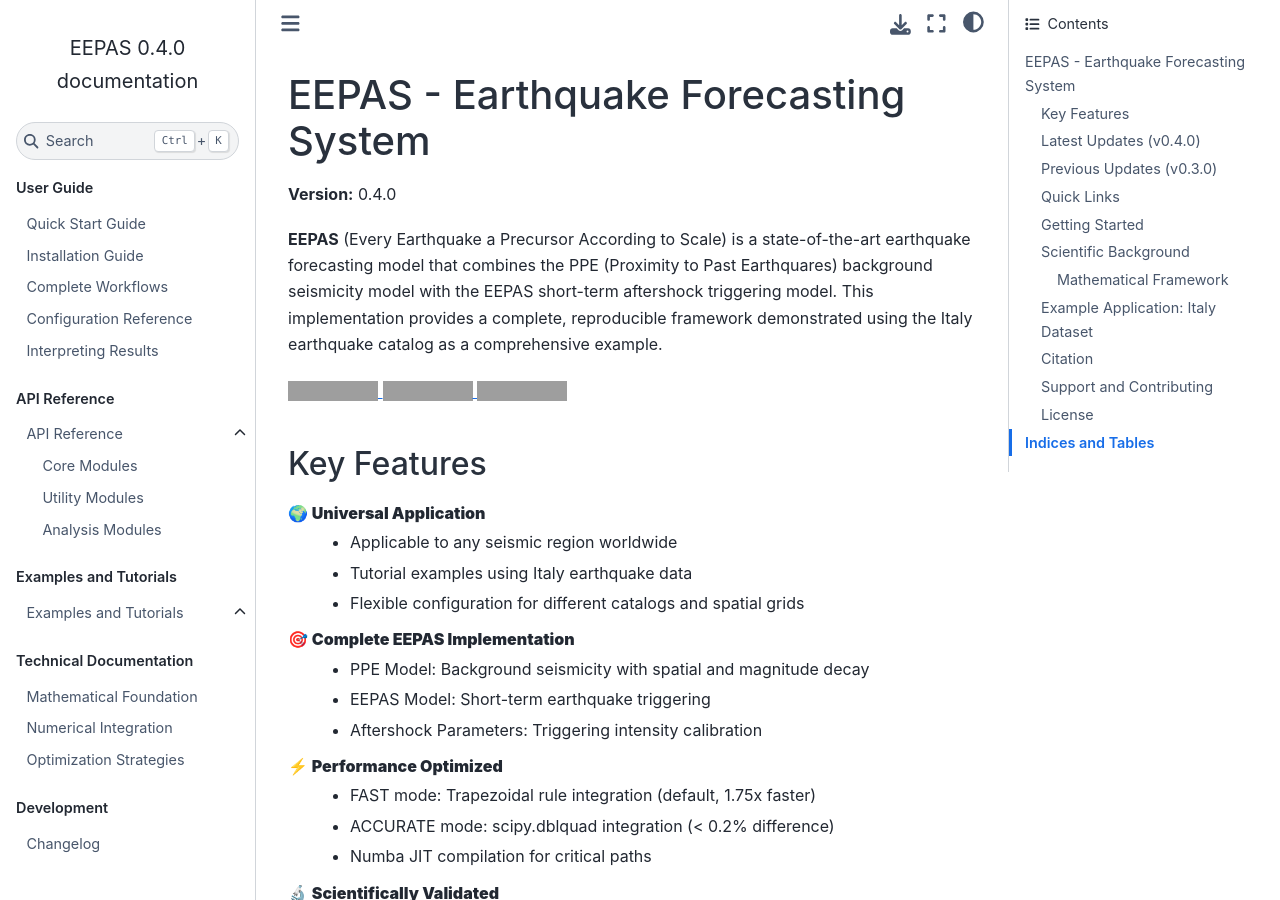
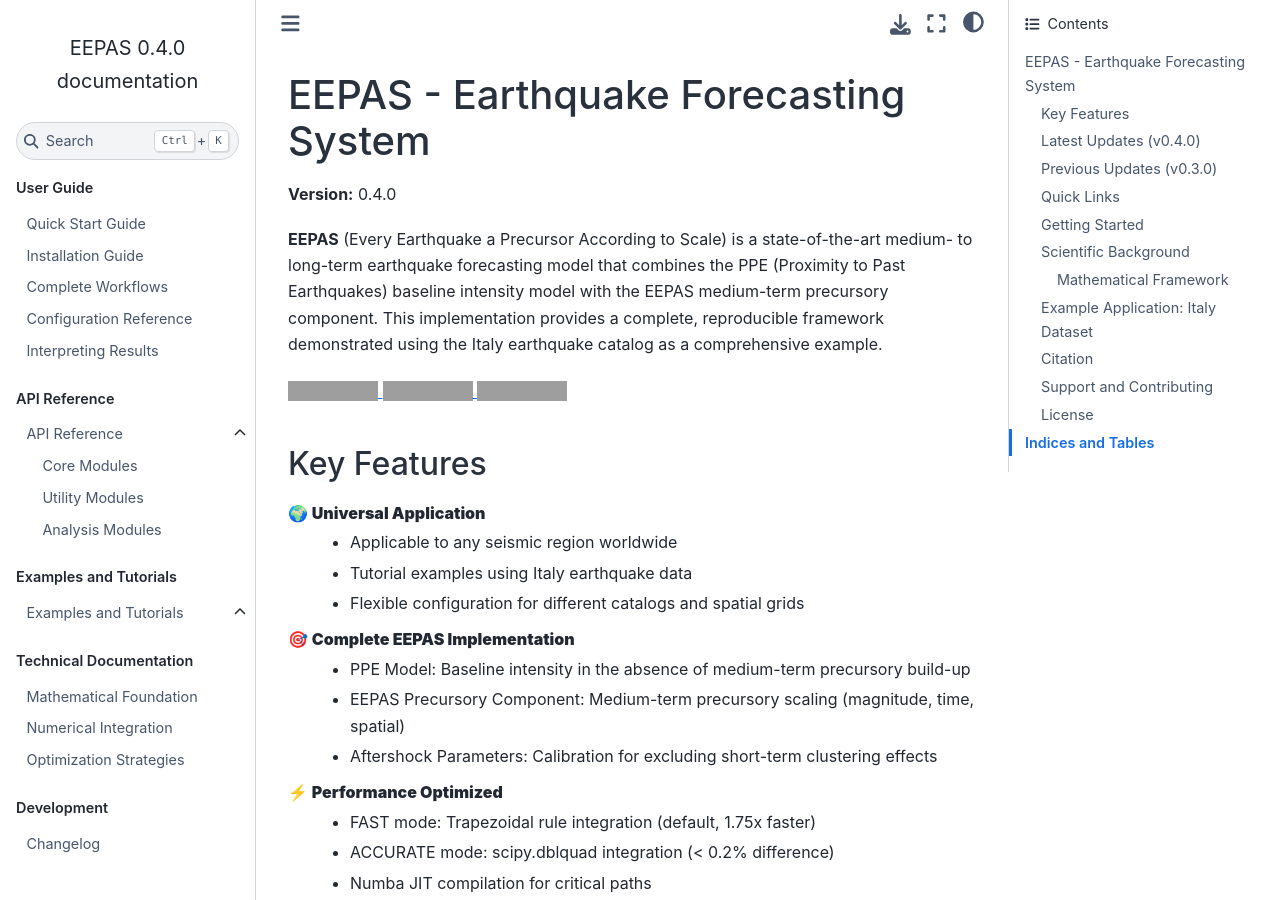
Before and after one commit to phonchi/EEPAS, a Sphinx documentation site: the page built from docs/source/index.rst, in a window 1280 px wide and 900 px high. Built offline with Sphinx 7.4.7 and the Sphinx Book theme 1.1.4, drawn with Linux system fonts in a browser that asks for light colours; pages that are not in the unit, such as notebooks, are missing from menus; grey boxes are pictures that could not be loaded.

Commit message:
Correct EEPAS model description: medium-term not short-term
## Critical Correction

Fixed incorrect terminology throughout documentation. EEPAS is a
**medium- to long-term** forecasting model, NOT a short-term model.

## Changes Based on main_gji.tex

### Model Description Corrections

**Before (INCORRECT):**
- "EEPAS short-term triggering"
- "PPE background model"
- "Short-term earthquake triggering"

**After (CORRECT):**
- "EEPAS medium-term precursory component"
- "PPE baseline intensity (in absence of medium-term precursory build-up)"
- "Medium-term precursory scaling"

### Key Distinctions from Paper

1. **Short-term models**: STEP, ETAS (aftershock sequences)
2. **Medium- to long-term models**: EEPAS, PPE (precursory patterns)
3. **Delay parameter**: Excludes short-term clustering to reveal medium-term patterns

### Files Updated

- **README.md**: Key Features and Scientific Background sections
- **docs/source/index.rst**: Main description and feature list
- **docs/source/conf.py**: Texinfo description
- **docs/source/technical/mathematical_foundation.rst**: Parameter definitions
- **docs/source/technical/numerical_integration.rst**: Integration stage descriptions
- **docs/source/user_guide/results.rst**: Parameter terminology
- **docs/source/user_guide/quickstart.rst**: Step 2 description
- **docs/build/html/**: Rebuilt HTML documentation

## Validation

All terminology now matches the mathematical formalism in main_gji.tex
(Biondini et al., 2023).

🤖 Generated with [Claude Code](https://claude.com/claude-code)

```diff
--- a/docs/source/conf.py
+++ b/docs/source/conf.py
@@ -151,7 +151,7 @@ man_pages = [
 # -- Options for Texinfo output ----------------------------------------------
 texinfo_documents = [
     ('index', 'EEPAS', 'EEPAS Documentation',
-     author, 'EEPAS', 'Earthquake forecasting models with spatiotemporal ETAS.',
+     author, 'EEPAS', 'Medium- to long-term earthquake forecasting with PPE and EEPAS models.',
      'Miscellaneous'),
 ]
 
--- a/docs/source/index.rst
+++ b/docs/source/index.rst
@@ -5,7 +5,7 @@ EEPAS - Earthquake Forecasting System
 
 **Version:** 0.4.0
 
-**EEPAS** (Every Earthquake a Precursor According to Scale) is a state-of-the-art earthquake forecasting model that combines the PPE (Proximity to Past Earthquares) background seismicity model with the EEPAS short-term aftershock triggering model. This implementation provides a complete, reproducible framework demonstrated using the Italy earthquake catalog as a comprehensive example.
+**EEPAS** (Every Earthquake a Precursor According to Scale) is a state-of-the-art medium- to long-term earthquake forecasting model that combines the PPE (Proximity to Past Earthquakes) baseline intensity model with the EEPAS medium-term precursory component. This implementation provides a complete, reproducible framework demonstrated using the Italy earthquake catalog as a comprehensive example.
 
 .. image:: https://img.shields.io/badge/version-0.4.0-blue.svg
    :alt: Version
@@ -28,9 +28,9 @@ Key Features
    - Flexible configuration for different catalogs and spatial grids
 
 🎯 **Complete EEPAS Implementation**
-   - PPE Model: Background seismicity with spatial and magnitude decay
-   - EEPAS Model: Short-term earthquake triggering
-   - Aftershock Parameters: Triggering intensity calibration
+   - PPE Model: Baseline intensity in the absence of medium-term precursory build-up
+   - EEPAS Precursory Component: Medium-term precursory scaling (magnitude, time, spatial)
+   - Aftershock Parameters: Calibration for excluding short-term clustering effects
 
 ⚡ **Performance Optimized**
    - FAST mode: Trapezoidal rule integration (default, 1.75x faster)
--- a/docs/source/user_guide/quickstart.rst
+++ b/docs/source/user_guide/quickstart.rst
@@ -55,7 +55,7 @@ Learn background seismicity parameters using the Italy configuration:
 
 **Step 2: Aftershock Parameters**
 
-Fit aftershock triggering parameters with mT magnitude anchoring:
+Calibrate short-term exclusion parameters with mT magnitude anchoring:
 
 .. code-block:: bash
 
--- a/docs/source/user_guide/results.rst
+++ b/docs/source/user_guide/results.rst
@@ -71,8 +71,8 @@ Aftershock Parameters
 
 **Mathematical Definition** (from model equation λ' = ν·λ₀ + κ·Σλᵢ'):
 
-- **ν (nu/v)**: Coefficient for PPE background rate λ₀
-- **κ (kappa/k)**: Coefficient for aftershock triggering rate Σλᵢ'
+- **ν (nu/v)**: Coefficient for PPE baseline rate λ₀
+- **κ (kappa/k)**: Coefficient for precursor rate Σλᵢ' (after short-term exclusion)
 
 EEPAS Parameters
 ^^^^^^^^^^^^^^^^
```
Also changed, not shown: README.md (+3 -3 lines), docs/source/technical/mathematical_foundation.rst (+4 -4 lines), docs/source/technical/numerical_integration.rst (+4 -4 lines), 11 other files.
